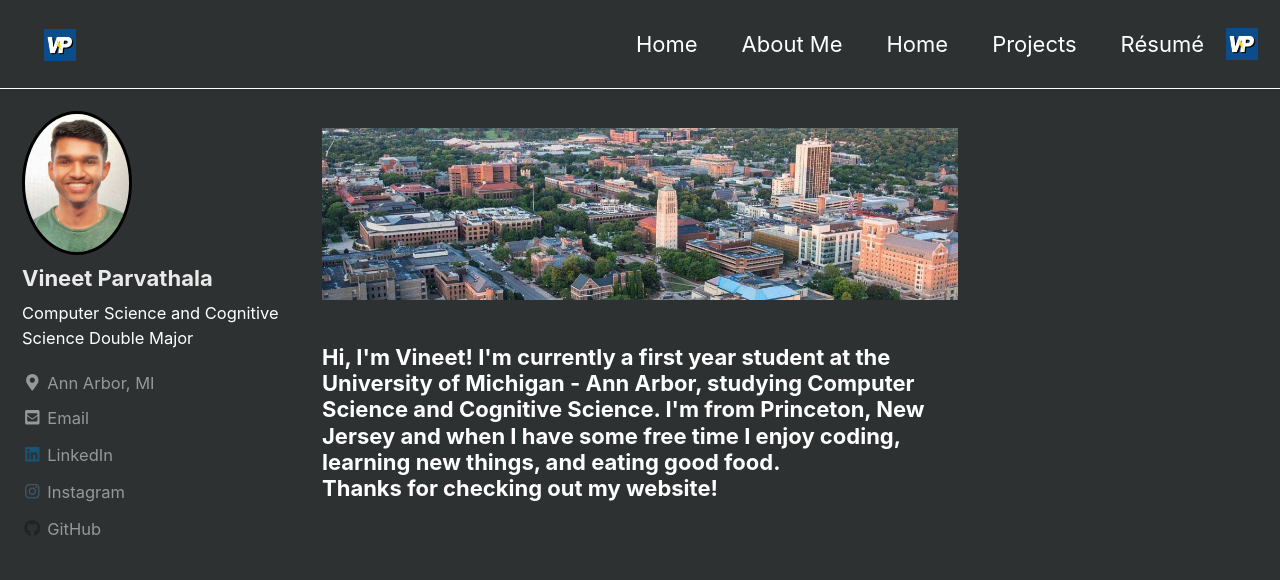
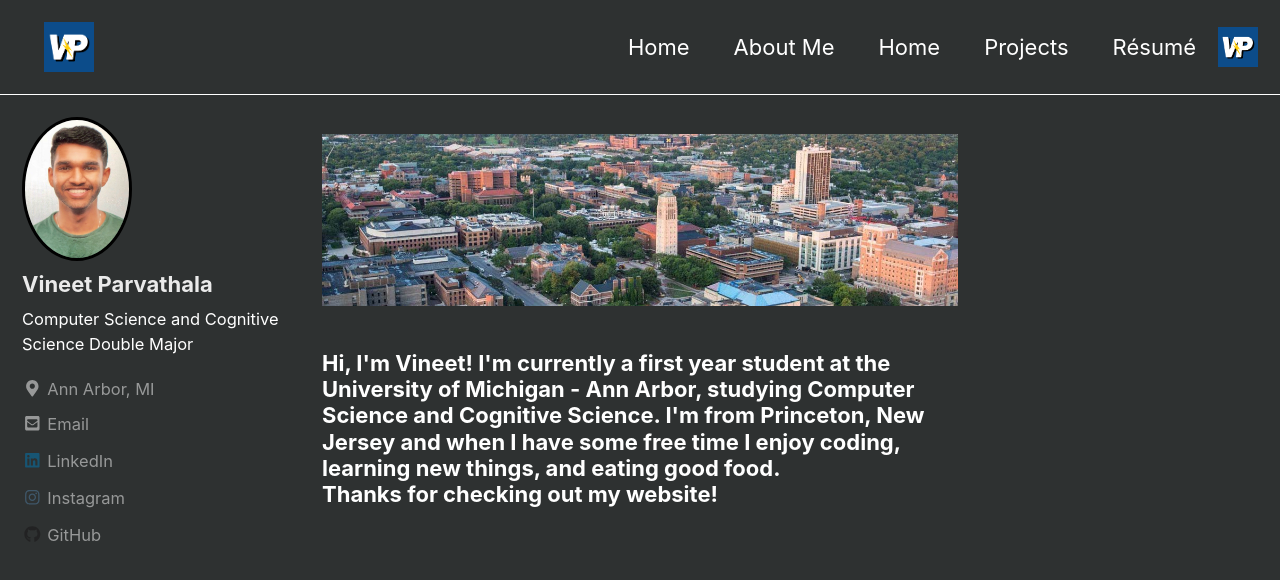
Before and after one commit to vparv/vparv.github.io, a Jekyll site: the page built from index.html, in a window 1280 px wide and 900 px high. Shown: the top 580 px of the window. Built offline with Jekyll 4.4.1, drawn with Linux system fonts in a browser that asks for light colours; cached includes are drawn as plain includes; nearby versions of some CDN libraries; the list of posts is cut into pages by our own code.

Commit message:
updated logo dimension

```diff
--- a/_includes/masthead.html
+++ b/_includes/masthead.html
@@ -2,7 +2,7 @@
   <div class="masthead__inner-wrap">
     <div class="masthead__menu">
       <nav id="site-nav" class="greedy-nav">
-        <a href="{{ '/' | relative_url }}"><img src="/images/faviconpng.png" height="32" width="32" title="Vineet Parvathala" alt="V"></a>
+        <a href="{{ '/' | relative_url }}"><img src="/images/faviconpng.png" height="50" width="50" title="Vineet Parvathala" alt="V"></a>
         <ul class="visible-links">
 
           {%- for link in site.data.navigation.main -%}
@@ -20,7 +20,7 @@
           {%- endfor -%}
           <a href="http://vineetp.com/Parvathala_Vineet.Resume.pdf">Résumé</a>
         </ul>
-        <img src="/images/faviconpng.png" class="centerImage" alt="VP Logo" height="32" width="32">
+        <img src="/images/faviconpng.png" class="centerImage" alt="VP Logo" height="40" width="40">
         {% if site.search == true %}
         <button class="search__toggle" type="button">
           <svg class="icon" width="16" height="16" xmlns="http://www.w3.org/2000/svg" viewBox="0 0 15.99 16">
```
